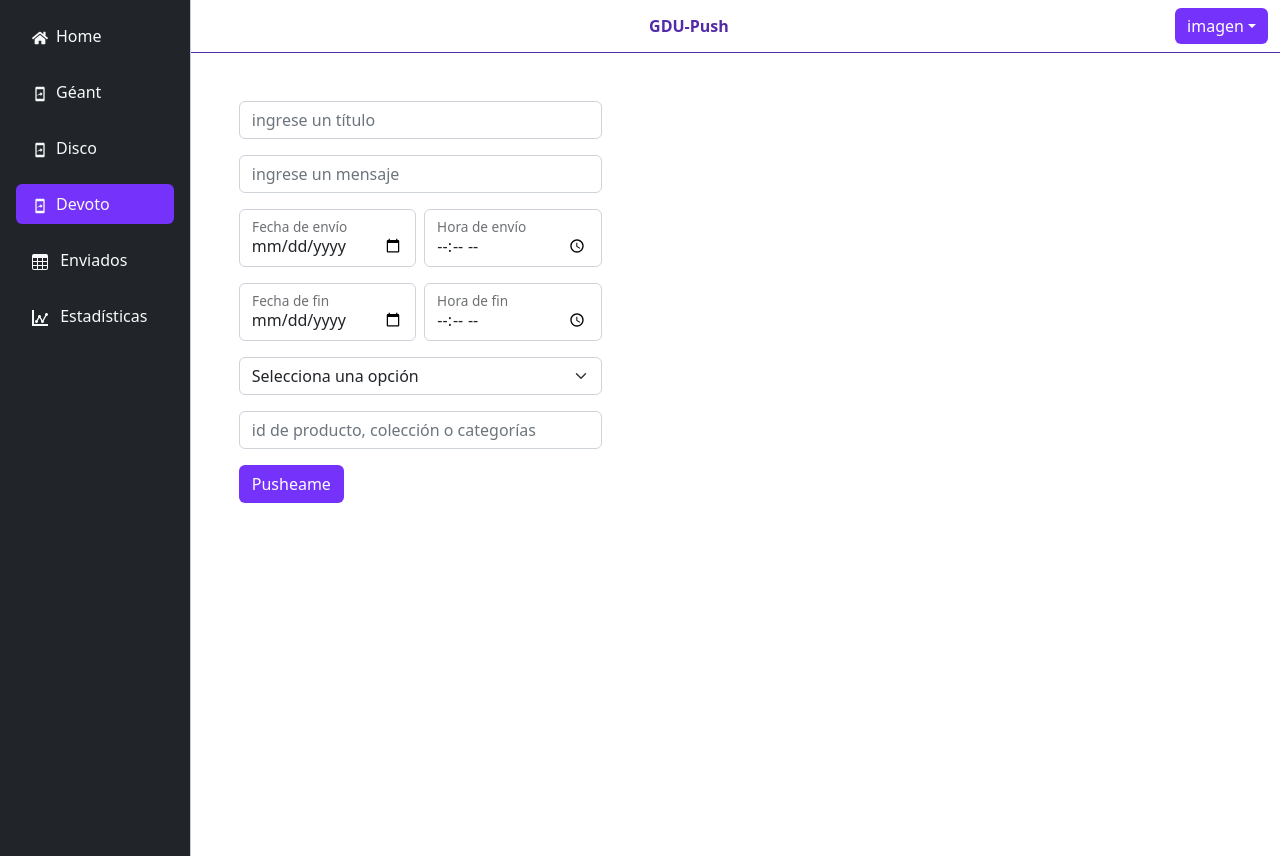
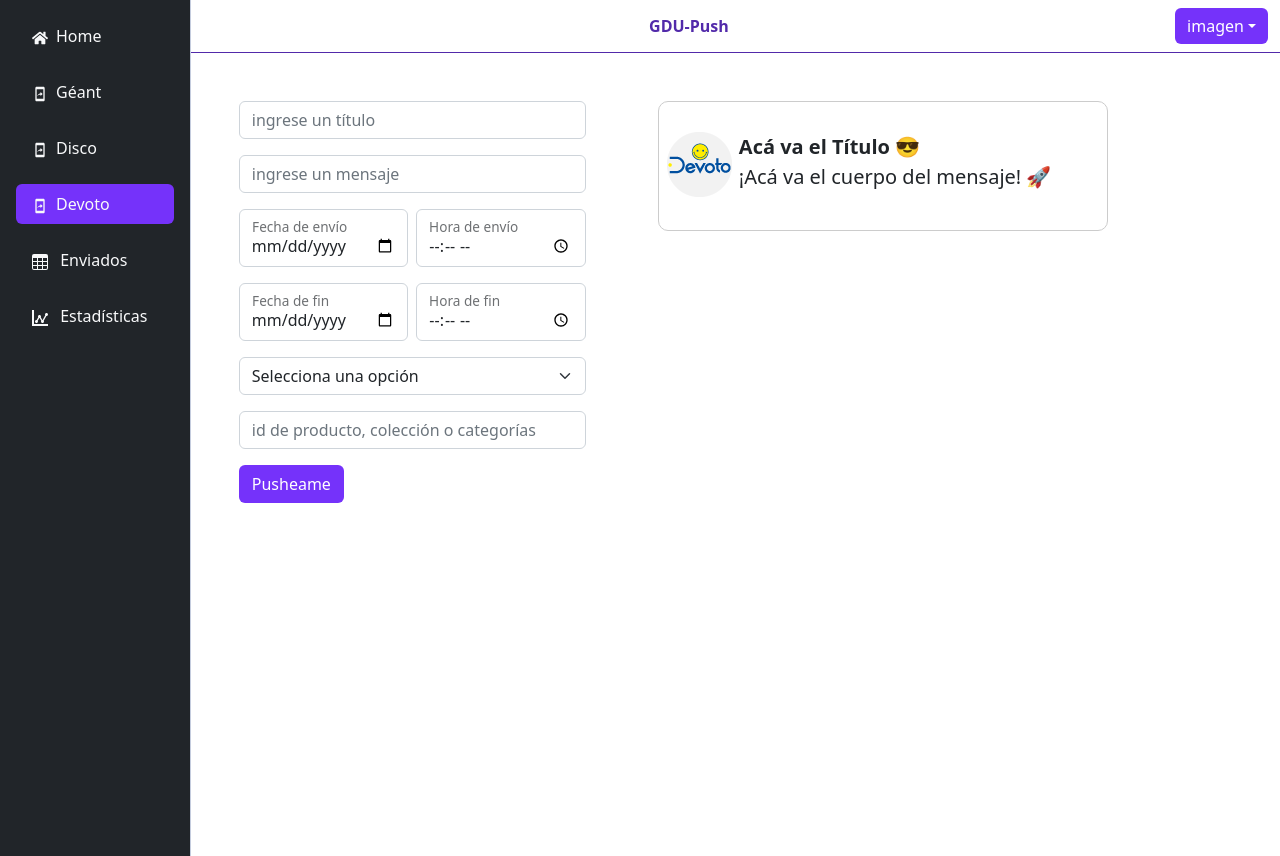
Before and after one commit to danielCarlosRodriguez/gdu-push, a React (Create React App) app: page /devoto in a window 1280 px wide. Built offline with nearby package versions, Linux system fonts and the light colour scheme.

Commit message:
Subo Disco nuevo endponint

```diff
--- a/src/components/Routes/Devoto/Devoto.js
+++ b/src/components/Routes/Devoto/Devoto.js
@@ -1,7 +1,11 @@
 import React, { useState } from "react";
 import { Input } from "../../Input";
+import logoDevoto from "../../../img/logos-devoto-push.png";
 
 export const Devoto = () => {
+  const [titulo, setTítulo] = useState("Acá va el Título 😎");
+  const [cuerpo, setCuerpo] = useState("¡Acá va el cuerpo del mensaje! 🚀");
+
   const [title, setTitle] = useState("");
   const [body, setBody] = useState("");
   const [fechaDeEnvio, setFechaDeEnvio] = useState("");
@@ -25,9 +29,11 @@
   function handleChange(name, value) {
     if (name === "title") {
       setTitle(value);
+      setTítulo(value);
     }
     if (name === "body") {
       setBody(value);
+      setCuerpo(value);
     }
     if (name === "fechaDeEnvio") {
       setFechaDeEnvio(value);
@@ -91,7 +97,8 @@
   }
 
   return (
-    <div className="col-4 ms-5 mt-5">
+    <div className="row">
+      <div className="col-4 mx-5 mt-5">
         <Input
           attribute={{
             id: "title",
@@ -122,7 +129,7 @@
                 onChange={(e) => handleChange(e.target.name, e.target.value)}
               />
 
-            <label for="floatingInputGrid">Fecha de envío</label>
+              <label>Fecha de envío</label>
             </div>
           </div>
           <div className="col-md">
@@ -135,7 +142,7 @@
                 onChange={(e) => handleChange(e.target.name, e.target.value)}
               />
 
-            <label for="floatingSelectGrid">Hora de envío</label>
+              <label>Hora de envío</label>
             </div>
           </div>
         </div>
@@ -151,7 +158,7 @@
                 onChange={(e) => handleChange(e.target.name, e.target.value)}
               />
 
-            <label for="floatingInputGrid">Fecha de fin</label>
+              <label>Fecha de fin</label>
             </div>
           </div>
           <div className="col-md">
@@ -164,7 +171,7 @@
                 onChange={(e) => handleChange(e.target.name, e.target.value)}
               />
 
-            <label for="floatingSelectGrid">Hora de fin</label>
+              <label>Hora de fin</label>
             </div>
           </div>
         </div>
@@ -201,5 +208,22 @@
 
         <div id="muestro-mensaje"></div>
       </div>
+
+      <div className="col-4  mt-5">
+        <div className="contenedor-push">
+          <div className="row px-2 my-auto">
+            <div className=" col-2 push-logo">
+              <img src={logoDevoto} alt="logoDevoto" />
+            </div>
+            <div className=" col-10  ps-2 text-start push-texto fs-5">
+              <div>
+                <strong>{titulo}</strong>
+              </div>
+              <div>{cuerpo}</div>
+            </div>
+          </div>
+        </div>
+      </div>
+    </div>
   );
 };
--- a/src/components/Routes/Disco/Disco.js
+++ b/src/components/Routes/Disco/Disco.js
@@ -1,7 +1,11 @@
 import React, { useState } from "react";
 import { Input } from "../../Input";
+import logoDisco from "../../../img/logos-disco-push.png";
 
 export const Disco = () => {
+  const [titulo, setTítulo] = useState("Acá va el Título 😎");
+  const [cuerpo, setCuerpo] = useState("¡Acá va el cuerpo del mensaje! 🚀");
+
   const [title, setTitle] = useState("");
   const [body, setBody] = useState("");
   const [fechaDeEnvio, setFechaDeEnvio] = useState("");
@@ -25,12 +29,15 @@
   function handleChange(name, value) {
     if (name === "title") {
       setTitle(value);
+      setTítulo(value);
     }
     if (name === "body") {
       setBody(value);
+      setCuerpo(value);
     }
     if (name === "fechaDeEnvio") {
       setFechaDeEnvio(value);
+
     }
     if (name === "horaDeEnvio") {
       setHoraDeEnvio(value);
@@ -85,13 +92,18 @@
       body: bodyDeDatos,
       //body: JSON.stringify({ title: "React POST Request Example" }),
     };
-    fetch("https://api-test.disco.com.uy/notifications/send", requestOptions)
+    //fetch("https://api-test.disco.com.uy/notifications/send", requestOptions)
+    fetch(
+      "gduapiprod-env.eba-jua8ppsp.us-east-1.elasticbeanstalk.com/notifications/send",
+      requestOptions
+    )
       .then((response) => response.json())
       .then((data) => this.setState({ postId: data.id }));
   }
 
   return (
-    <div className="col-4 ms-5 mt-5">
+    <div className="row">
+      <div className="col-4 mx-5 mt-5">
         <Input
           attribute={{
             id: "title",
@@ -122,7 +134,7 @@
                 onChange={(e) => handleChange(e.target.name, e.target.value)}
               />
 
-            <label for="floatingInputGrid">Fecha de envío</label>
+              <label>Fecha de envío</label>
             </div>
           </div>
           <div className="col-md">
@@ -135,7 +147,7 @@
                 onChange={(e) => handleChange(e.target.name, e.target.value)}
               />
 
-            <label for="floatingSelectGrid">Hora de envío</label>
+              <label>Hora de envío</label>
             </div>
           </div>
         </div>
@@ -151,7 +163,7 @@
                 onChange={(e) => handleChange(e.target.name, e.target.value)}
               />
 
-            <label for="floatingInputGrid">Fecha de fin</label>
+              <label>Fecha de fin</label>
             </div>
           </div>
           <div className="col-md">
@@ -164,7 +176,7 @@
                 onChange={(e) => handleChange(e.target.name, e.target.value)}
               />
 
-            <label for="floatingSelectGrid">Hora de fin</label>
+              <label>Hora de fin</label>
             </div>
           </div>
         </div>
@@ -201,5 +213,22 @@
 
         <div id="muestro-mensaje"></div>
       </div>
+
+      <div className="col-4  mt-5">
+        <div className="contenedor-push">
+          <div className="row px-2 my-auto">
+            <div className=" col-2 push-logo">
+              <img src={logoDisco} alt="logoDisco" />
+            </div>
+            <div className=" col-10  ps-2 text-start push-texto fs-5">
+              <div>
+                <strong>{titulo}</strong>
+              </div>
+              <div>{cuerpo}</div>
+            </div>
+          </div>
+        </div>
+      </div>
+    </div>
   );
 };
```
Lines whose indentation alone changed are shown as unchanged.
